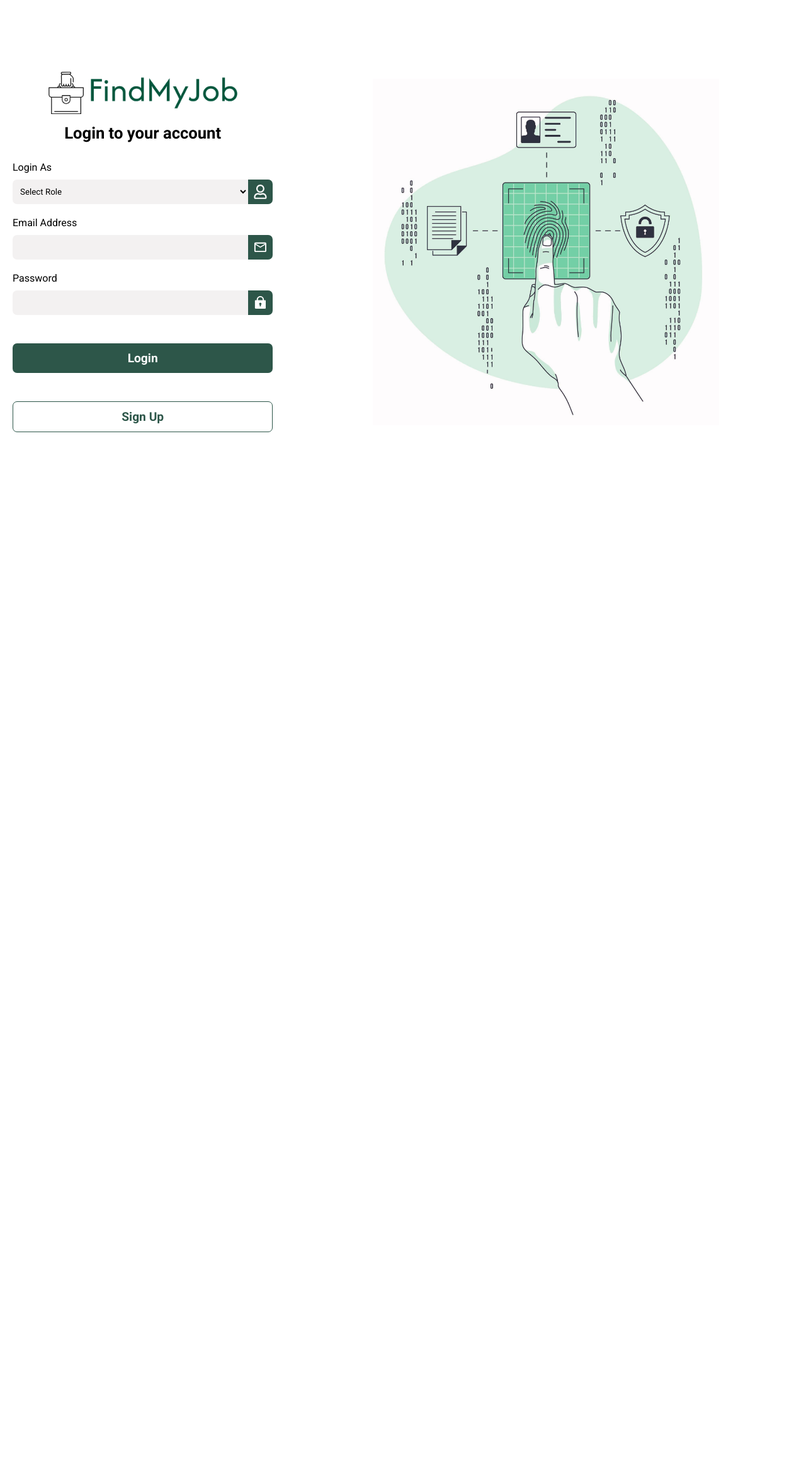
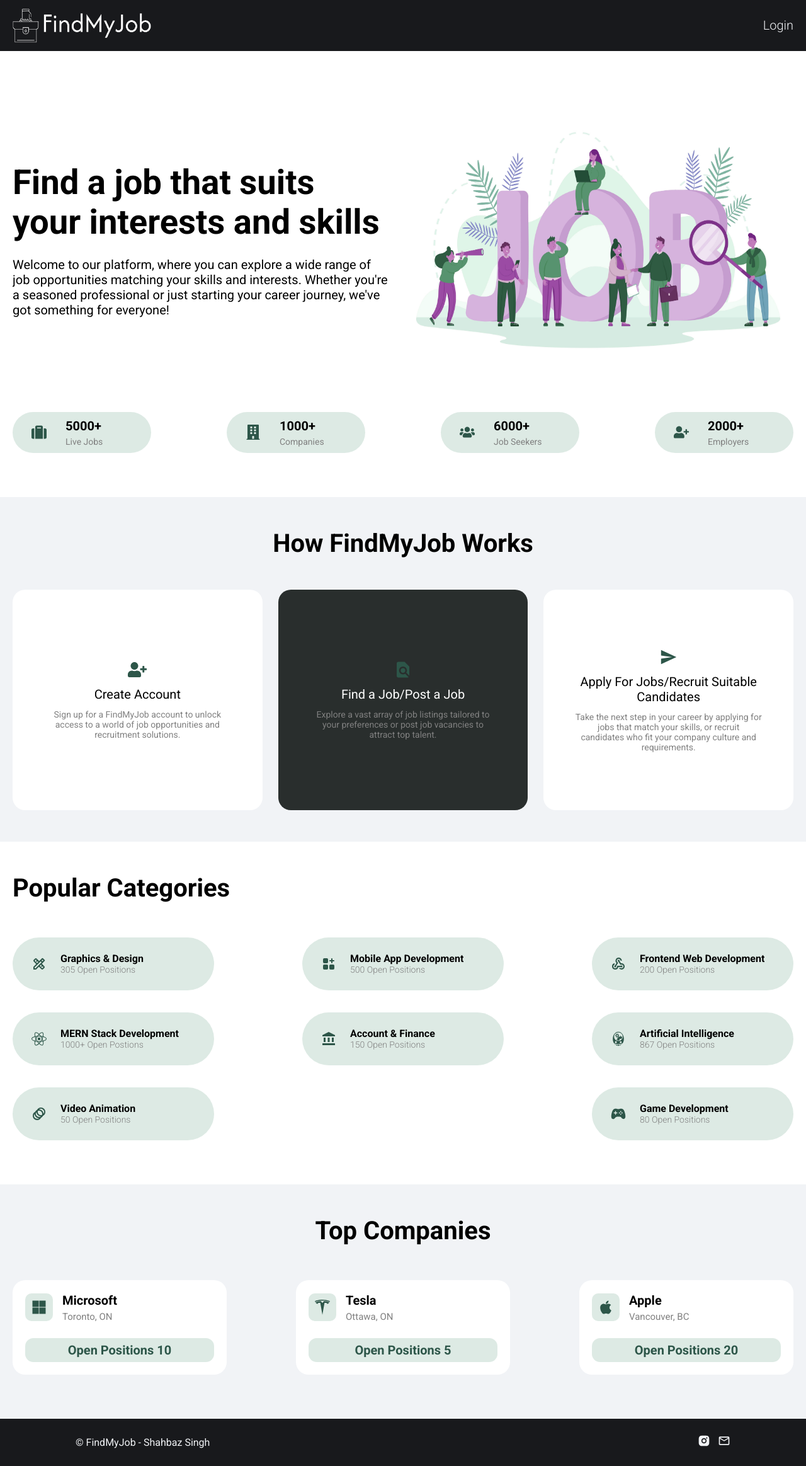
Before and after one commit to shahbaz-athwal/find-my-job, a React (Vite) app in the folder frontend/: page / in a window 1280 px wide. Before the commit this address led to /login. Shown: the whole page at 63% size. Before the commit the page ends 800 px from the top, so only its background shows below. Built offline with nearby package versions, Linux system fonts and the light colour scheme; no server answers.

Commit message:
navbar fix

```diff
--- a/frontend/src/App.jsx
+++ b/frontend/src/App.jsx
@@ -1,7 +1,7 @@
 import React, { useContext, useEffect } from "react";
 import "./App.css";
 import { Context } from "./main";
-import { BrowserRouter, Route, Routes } from "react-router-dom";
+import { BrowserRouter, Route, Routes, useLocation } from "react-router-dom";
 import Login from "./components/Auth/Login";
 import Register from "./components/Auth/Register";
 import { Toaster } from "react-hot-toast";
@@ -19,6 +19,8 @@ import MyJobs from "./components/Job/MyJobs";
 
 const App = () => {
   const { isAuthorized, setIsAuthorized, setUser } = useContext(Context);
+  const location = useLocation();
+
   useEffect(() => {
     const fetchUser = async () => {
       try {
@@ -35,12 +37,11 @@ const App = () => {
       }
     };
     fetchUser();
-  }, [isAuthorized]);
+  }, [isAuthorized, setUser, setIsAuthorized]);
 
   return (
     <>
-      <BrowserRouter>
-        <Navbar />
+      {location.pathname !== "/login" && location.pathname !== "/register" && <Navbar />}
       <Routes>
         <Route path="/login" element={<Login />} />
         <Route path="/register" element={<Register />} />
@@ -55,9 +56,14 @@ const App = () => {
       </Routes>
       <Footer />
       <Toaster />
-      </BrowserRouter>
     </>
   );
 };
 
-export default App;
+const AppWrapper = () => (
+  <BrowserRouter>
+    <App />
+  </BrowserRouter>
+);
+
+export default AppWrapper;
--- a/frontend/src/components/Home/Home.jsx
+++ b/frontend/src/components/Home/Home.jsx
@@ -1,17 +1,11 @@
 import React from "react";
-import { useContext } from "react";
-import { Context } from "../../main";
-import { Navigate } from "react-router-dom";
 import HeroSection from "./HeroSection";
 import HowItWorks from "./HowItWorks";
 import PopularCategories from "./PopularCategories";
 import PopularCompanies from "./PopularCompanies";
 
 const Home = () => {
-  const { isAuthorized } = useContext(Context);
-  if (!isAuthorized) {
-    return <Navigate to={"/login"} />;
-  }
+
   return (
     <>
       <section className="homePage page">
--- a/frontend/src/components/Layout/Footer.jsx
+++ b/frontend/src/components/Layout/Footer.jsx
@@ -1,14 +1,12 @@
-import React, { useContext } from "react";
-import { Context } from "../../main";
+import React from "react";
 import { Link } from "react-router-dom";
 import { RiInstagramFill } from "react-icons/ri";
 import { MdOutlineMail } from "react-icons/md";
 
 const Footer = () => {
-  const { isAuthorized } = useContext(Context);
   return (
-    <footer className={isAuthorized ? "footerShow" : "footerHide"}>
-      <div>&copy; Submitted to Dr Andrew McIntyre</div>
+    <footer className="footerShow">
+      <div>&copy; FindMyJob - Shahbaz Singh</div>
       <div>
         <Link to={"https://www.instagram.com/shahbaz-athwal/"} target="_blank">
           <RiInstagramFill />
--- a/frontend/src/components/Layout/Navbar.jsx
+++ b/frontend/src/components/Layout/Navbar.jsx
@@ -1,4 +1,4 @@
-import React, { useContext, useEffect, useState } from "react";
+import React, { useContext, useState } from "react";
 import { Context } from "../../main";
 import { Link, useNavigate } from "react-router-dom";
 import axios from "axios";
@@ -20,19 +20,21 @@ const Navbar = () => {
       );
       toast.success(response.data.message);
       setIsAuthorized(false);
-      navigateTo("/login");
+      navigateTo("/");
     } catch (error) {
       toast.error(error.response.data.message), setIsAuthorized(true);
     }
   };
 
   return (
-    <nav className={isAuthorized ? "navbarShow" : "navbarHide"}>
+    <nav className="navbar">
       <div className="container">
         <div className="logo">
           <img src="/logo-white.png" alt="logo" />
         </div>
         <ul className={!show ? "menu" : "show-menu menu"}>
+          {isAuthorized ? (
+            <>
               <li>
                 <Link to={"/"} onClick={() => setShow(false)}>
                   Home
@@ -63,11 +65,16 @@ const Navbar = () => {
                     </Link>
                   </li>
                 </>
+              ) : null}
+              <button onClick={handleLogout}>Logout</button>
+            </>
           ) : (
-            <></>
+            <li>
+              <Link to={"/login"} onClick={() => setShow(false)}>
+                Login
+              </Link>
+            </li>
           )}
-
-          <button onClick={handleLogout}>Logout</button>
         </ul>
         <div className="hamburger">
           <GiHamburgerMenu onClick={() => setShow(!show)} />
```
Lines whose indentation alone changed are shown as unchanged.
